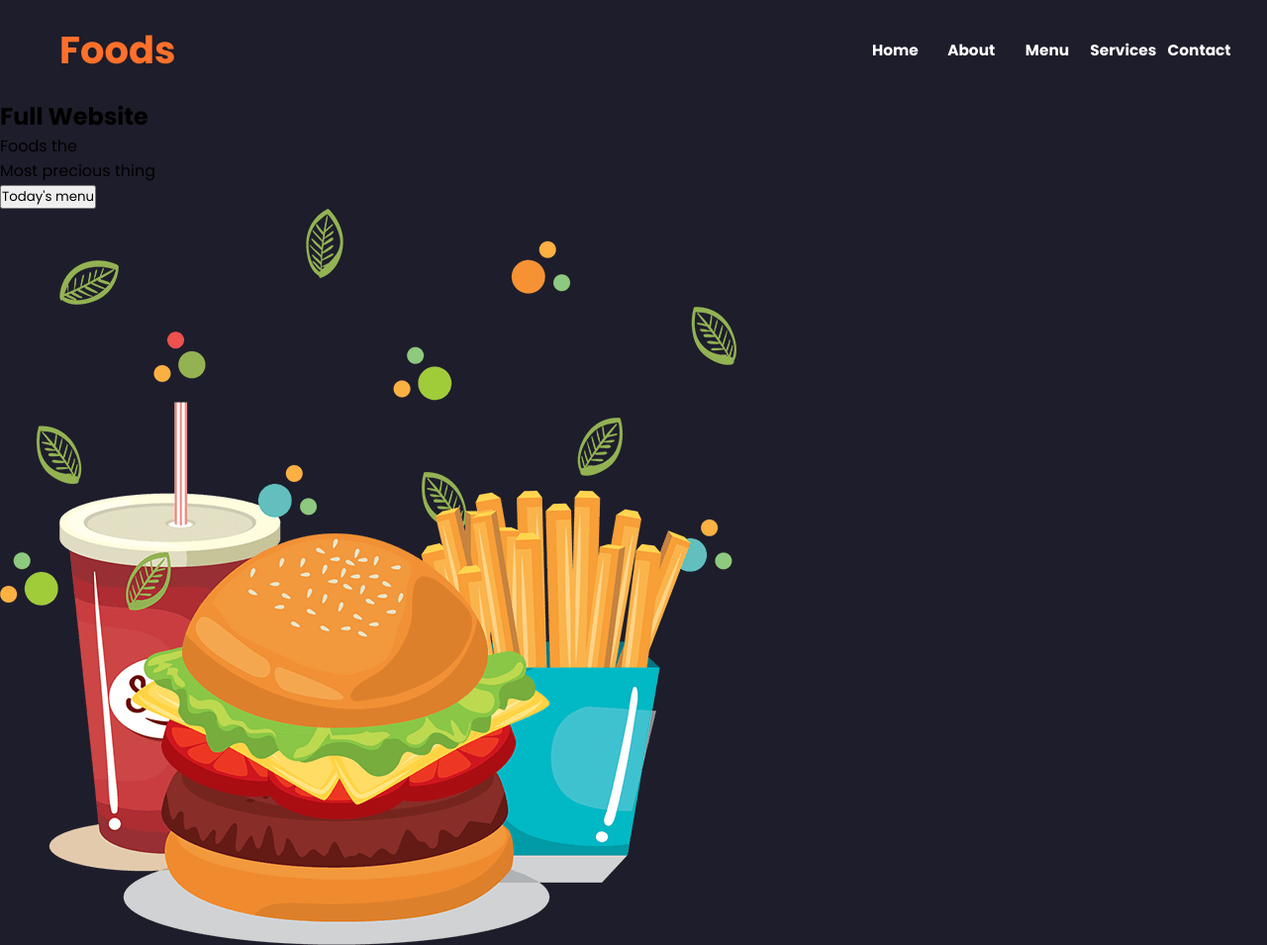
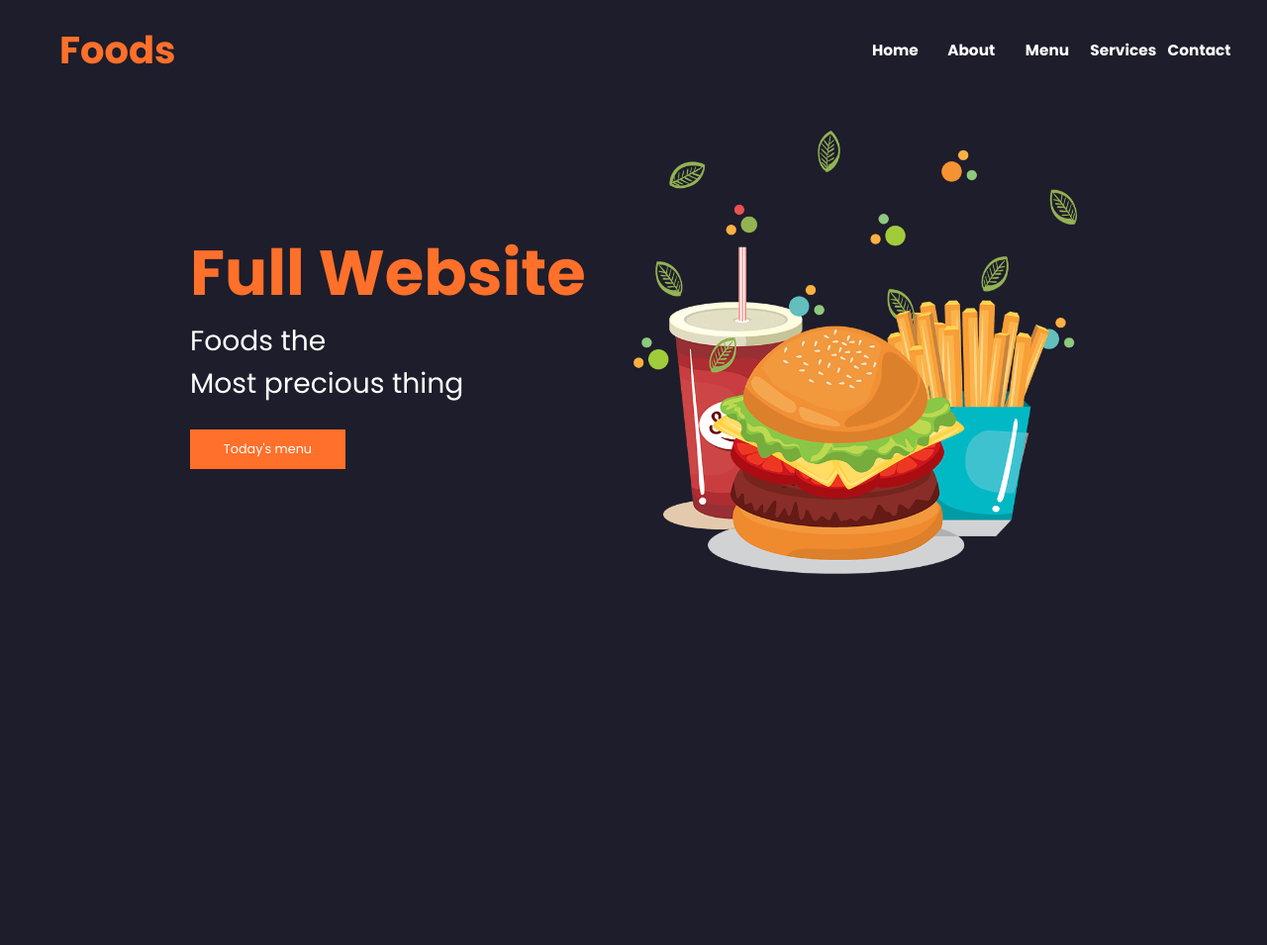
Before and after one commit to JhoanSB0608/proyectoWeb, a plain HTML site: page index.html in a window 1280 px wide. Shown: the top 955 px of the page at 99% size. Drawn offline with Linux system fonts and the light colour scheme.

Commit message:
refactor: :zap: Se creo el diseño  de la section de home

```diff
--- a/css/style.css
+++ b/css/style.css
@@ -1,6 +1,6 @@
 @import url(variables.css);
 
-*{
+* {
     margin: 0;
     padding: 0;
     text-decoration: none;
@@ -8,51 +8,54 @@
     font-family: 'Poppins', sans-serif;
 
 }
-html{
+
+html {
     scroll-behavior: smooth;
 }
-button{
+
+button {
     cursor: pointer;
 }
 
-button:hover{
+button:hover {
 
     scale: 1.2;
     transition: 0.3s;
 }
-body{
+
+body {
 
     width: 100%;
     display: grid;
     height: auto;
     grid-template: 100px repeat(5, 40vw) 15vw /1fr;
     background-color: var(--color-background)
-
 }
 
-header{
+header {
 
     display: flex;
     justify-content: space-between;
     align-items: center;
     padding-left: 60px
-
 }
 
-.checkbtn, #check {
+.checkbtn,
+#check {
     display: none;
 }
 
 
-header h1{
+header h1 {
     font-size: 3vw;
     color: var(--color-naranja);
 }
 
-header nav{
+header nav {
 
     padding-right: 30px;
 }
+
 header nav ul li {
 
     display: flex;
@@ -64,18 +67,18 @@ header nav ul li {
     cursor: pointer;
 }
 
-header nav ul li a{
+header nav ul li a {
     color: var(--color-white);
     transition: 0.4s;
 }
 
-header nav ul li a:hover{
+header nav ul li a:hover {
 
     color: var(--color-naranja);
 
 }
 
-nav ul{
+nav ul {
 
     display: flex;
     height: 100px;
@@ -83,3 +86,51 @@ nav ul{
     align-items: center;
 
 }
+
+.home .fws {
+
+    display: flex;
+    align-items: center;
+    justify-content: center;
+    height: 100%;
+
+}
+
+.fws .textbox_fws {
+    width: 35%;
+    height: 50%;
+}
+
+.home .fws .textbox_fws h2 {
+
+    color: var(--color-naranja);
+    font-size: 5vw;
+
+}
+
+.home .fws .textbox_fws p {
+
+    color: var(--color-white);
+    font-size: 2.2vw;
+}
+
+.home .fws .textbox_fws p:nth-child(3) {
+
+    margin-bottom: 25px;
+}
+
+.home .fws .textbox_fws button {
+
+    width: 35%;
+    height: 5vh;
+    background-color: var(--color-naranja);
+    border: var(--color-naranja);
+    color: var(--color-white);
+    font-size: 1vw;
+
+}
+
+.home .fws img {
+
+    width: 35%;
+}
```
